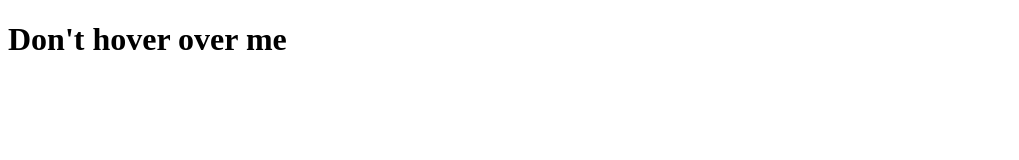
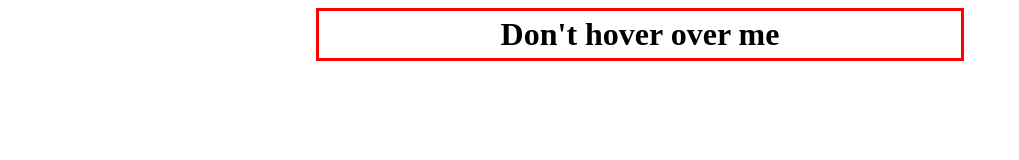
Before and after one commit to SouleymaneGit/Assignment4, a plain HTML site: page Hover.html in a window 1280 px wide. Shown: the whole page, without its empty margins (0-1019 px from the left). Drawn offline with Linux system fonts and the light colour scheme.

Commit message:
added css stylesheet

```diff
--- a/Hover.html
+++ b/Hover.html
@@ -3,6 +3,7 @@
 <head>
     <meta charset="UTF-8">
     <title>Document</title>
+    <link rel="stylesheet" href="css.css">
 </head>
 <body>
 
@@ -15,7 +16,7 @@ function Alert(e){
 </script>
 
 <div onmouseover="Alert(event)">
-<h1>Don't hover over me</h1>
+<h1 class = "center">Don't hover over me</h1>
 </div>
 </body>
 </html>
--- /dev/null
+++ b/css.css
@@ -0,0 +1,7 @@
+.center{
+    margin: auto;
+    width: 50%;
+    border: 3px solid red;
+    padding: 5px;
+    text-align: center;
+}
```
